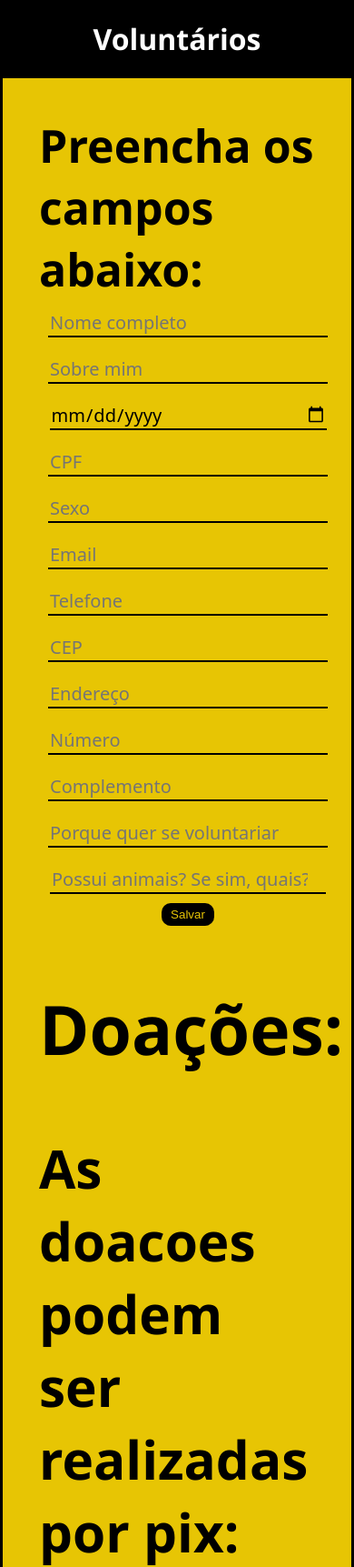
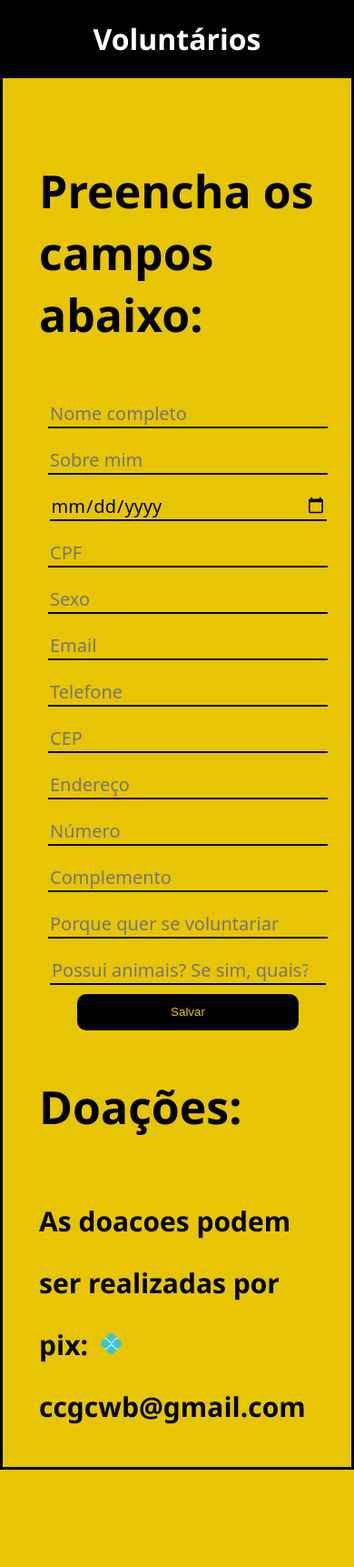
Before and after one commit to DJoverdant/CCG, a PHP site: page /html/voluntariar.html in a window 390 px wide; the page is wider, and only the part inside the window is pictured. Shown: the top 1723 px of that part at 91% size. After the commit the page ends 1616 px from the top of that part, so only its background shows below. Run offline with PHP 8.4, Linux system fonts and the light colour scheme.

Commit message:
Cógido de responsividade detalhadamente quase certo

```diff
--- a/CCG/css/index.css
+++ b/CCG/css/index.css
@@ -294,7 +294,26 @@ input{
     #BotaoAdt:hover{
         padding: 2% 40%;
     }
-
-
+    #questions{
+        width: 75%;
+    }
+    #questions button{
+        height: 40px;
+    }
+    .container img{
+        width: 75%;
+    }
+    .container img:hover{
+        width: 75%;
+        opacity: 60%;
+    }
+    .questionario button{
+        padding: 5px 10px;
+        width: 80%;
+        height: 40px;
+    }
+    .questionario r{
+        font-size: 30px;
+    }
 
 }
--- a/CCG/html/voluntariar.html
+++ b/CCG/html/voluntariar.html
@@ -17,7 +17,7 @@
 
         <section class="questionario">
 
-            Preencha os campos abaixo:
+            <p>Preencha os campos abaixo:</p>
             <form method="post" action="">
                 <input type="text" id="" placeholder="Nome completo">
 
@@ -48,8 +48,10 @@
                 <button id="save" onclick="save()"> Salvar </button>
             </form>
 
-            <h2>Doações:</h2>
-            <h3>As doacoes podem ser realizadas por pix: <br> <img id="social_logo" src="../images/pix.png" > <a id="email" href="#">ccgcwb@gmail.com</a> </h3>
+            <p>Doações:</p>
+            <r>As doacoes podem ser realizadas por pix:</r>
+            <img id="social_logo" src="../images/pix.png" >
+            <r></p1><a id="email" href="#">ccgcwb@gmail.com</a> </r>
 
         </section>
 
```
